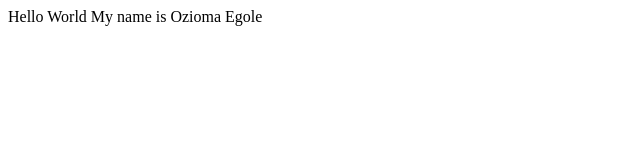
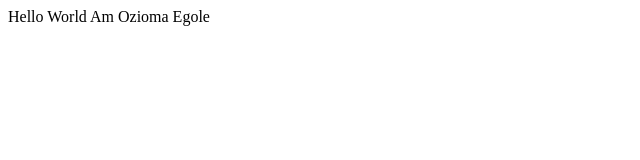
Before and after one commit to Ozioma45/git-master-class, a plain HTML site: page index.html in a window 1280 px wide. Shown: the full height of the page, 0-640 px from the left. Drawn offline with Linux system fonts and the light colour scheme.

Commit message:
a proper name

```diff
--- a/index.html
+++ b/index.html
@@ -6,6 +6,6 @@
     <title>Document</title>
   </head>
   <body>
-    Hello World My name is Ozioma Egole
+    Hello World Am Ozioma Egole
   </body>
 </html>
```
